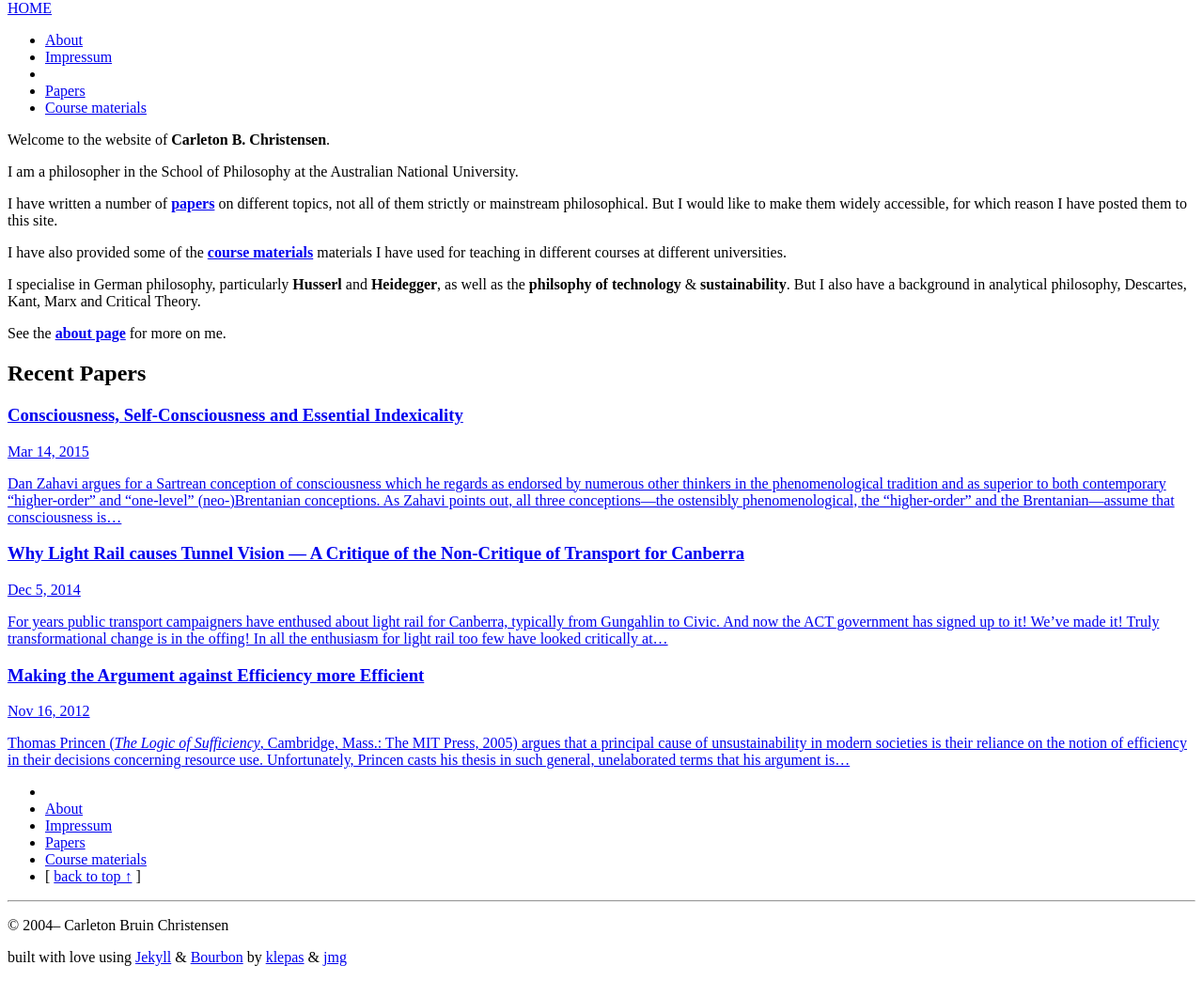
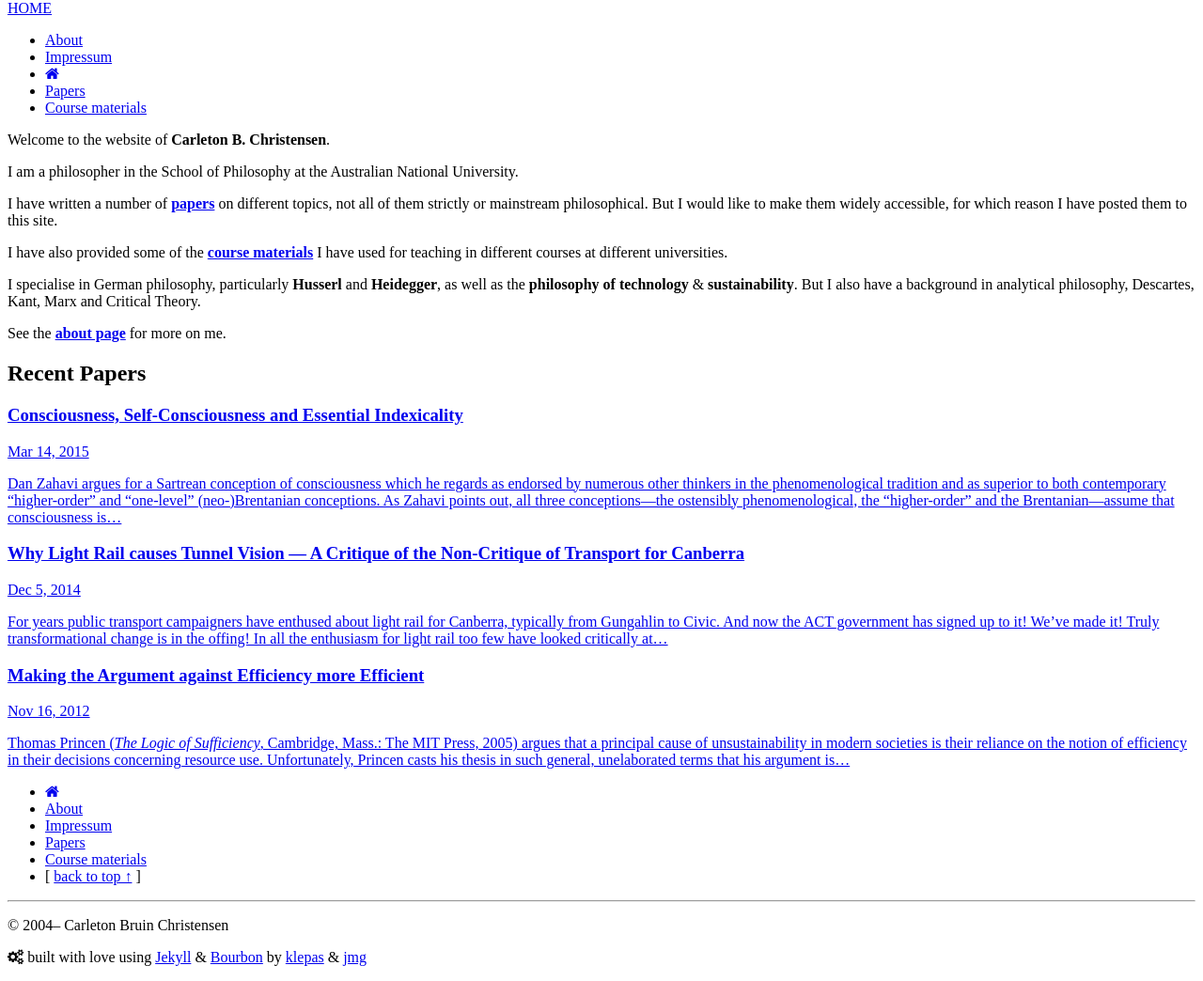
Before and after one commit to klepas/bruins-site, a Jekyll site: the page built from index.html, in a window 1280 px wide. Shown: the part 208-1252 px from the top of the page at 94% size. Built offline with Jekyll 4.4.1, drawn with Linux system fonts in a browser that asks for light colours; nearby versions of some CDN libraries; some web fonts are replaced.

Commit message:
Fixes font-awesome not working properly. It think.

```diff
--- a/_includes/head.html
+++ b/_includes/head.html
@@ -8,7 +8,12 @@
 
   {% stylesheet global %}
 
+  <!--[if lt IE 9]>
+    <script src="http://cdnjs.cloudflare.com/ajax/libs/html5shiv/3.7.2/html5shiv.min.js"></script>
+  <![endif]-->
+
   <link rel="stylesheet" href="//brick.a.ssl.fastly.net/Merriweather:200,400,400i,700,700i/Source+Sans+Pro:300,300i,400,400i">
+  <link rel="stylesheet" href="//maxcdn.bootstrapcdn.com/font-awesome/4.3.0/css/font-awesome.min.css">
 
   <link rel="canonical" href="{{ page.url | replace:'index.html','' | prepend: site.baseurl | prepend: site.url }}">
   <link rel="alternate" type="application/rss+xml" title="{{ site.title }}" href="{{ "/feed.xml" | prepend: site.baseurl | prepend: site.url }}" />
--- a/index.html
+++ b/index.html
@@ -12,10 +12,10 @@ layout: base
     <p class="home-intro">I am a philosopher in the School of Philosophy at the Australian National University.</p>
     <p class="home-intro">I have written a number of <strong><a href="/papers">papers</a></strong> on different topics, not all of them strictly or mainstream philosophical. But I would like to make them widely accessible, for which reason I have posted them to this site.</p>
     <p class="home-intro">
-      I have also provided some of the <strong><a href="/courses">course materials</a></strong> materials I have used for teaching in different courses at different universities.
+      I have also provided some of the <strong><a href="/courses">course materials</a></strong> I have used for teaching in different courses at different universities.
     </p>
     <p class="home-intro">
-      I specialise in German philosophy, particularly <strong>Husserl</strong> and <strong>Heidegger</strong>, as well as the <strong>philsophy of technology</strong> <span class="amp">&amp;</span> <strong>sustainability</strong>. But I also have a background in analytical philosophy, Descartes, Kant, Marx and Critical Theory.
+      I specialise in German philosophy, particularly <strong>Husserl</strong> and <strong>Heidegger</strong>, as well as the <strong>philosophy of technology</strong> <span class="amp">&amp;</span> <strong>sustainability</strong>. But I also have a background in analytical philosophy, Descartes, Kant, Marx and Critical Theory.
     </p>
     <p class="home-intro about-me">
       See the <strong><a href="/about">about page</a></strong> for more on me.
```
